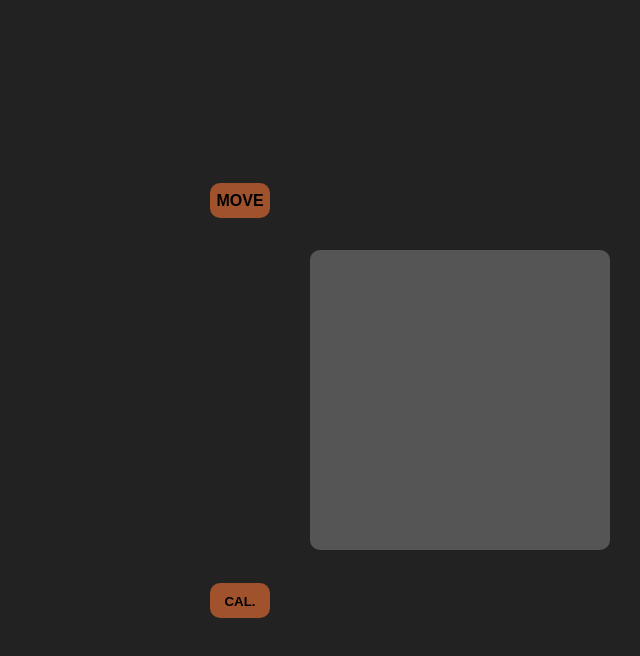
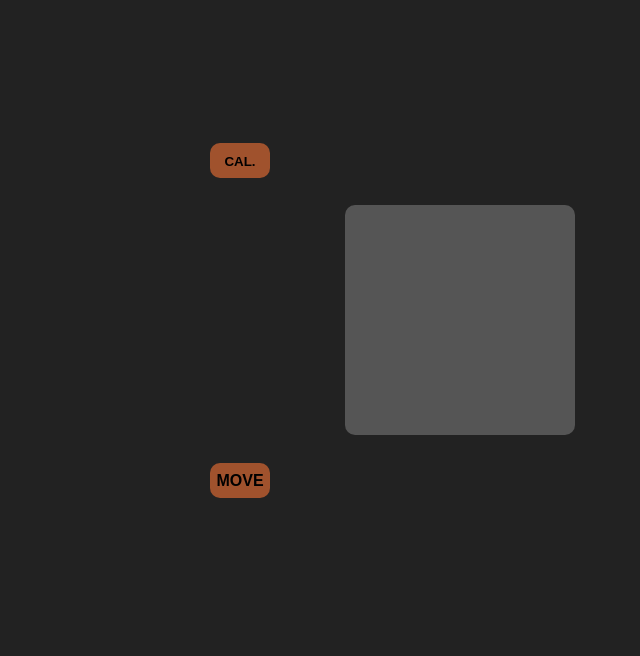
Before and after one commit to reallynotburner/Curiosity-Controller, a plain HTML site: page data/index.html in a window 1280 px wide. Shown: the whole page, without its empty margins (640-1280 px from the left). Drawn offline with Linux system fonts and the light colour scheme.

Commit message:
some css changes

```diff
--- a/data/script.js
+++ b/data/script.js
@@ -81,7 +81,6 @@
     calibrating = true;
     switch (window.location.hash) {
       case "#leftfrontcalibrate":
-        console.log('CXAALSKDJFASD');
         calibrationStatus[1] = true;
         setCalButtonStatus(true);
         break;
--- a/data/style.css
+++ b/data/style.css
@@ -24,7 +24,7 @@ body {
 .flex-container {
   display: flex;
   justify-content: flex-end;
-  height: 100%;
+  height: 80%;
   width: 100%;
 }
 
@@ -102,7 +102,7 @@ body {
 
 .dropdown-content a {
   color: black;
-  padding: 12px 16px;
+  padding: 10px 10px;
   text-decoration: none;
   display: block;
 }
@@ -132,9 +132,13 @@ body {
     flex-direction: row;
   }
   #button-row {
-    flex-direction: column;
+    flex-direction: column-reverse;
   }
   #joystick-container {
     width: 360px;
   }
+  #zone_joystick {
+    height: 230px;
+    width: 230px;
+  }
 }
```
